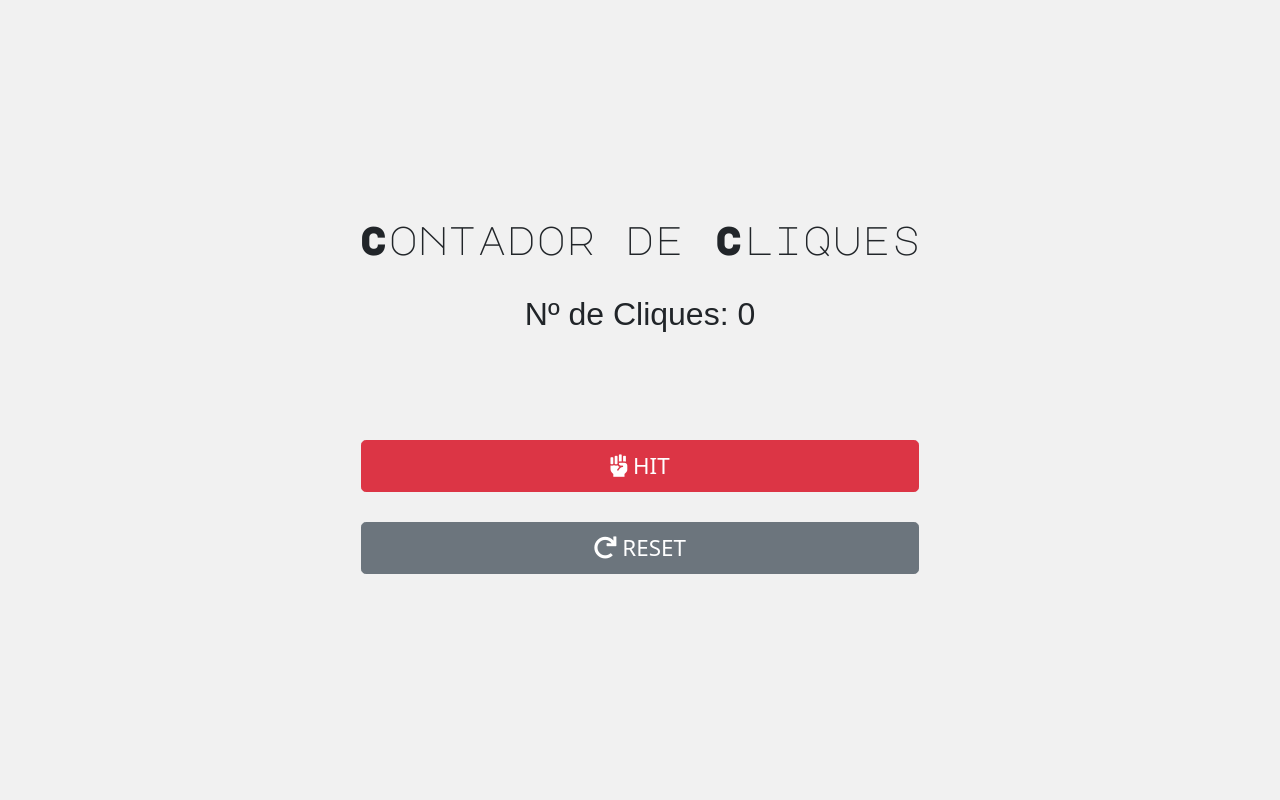
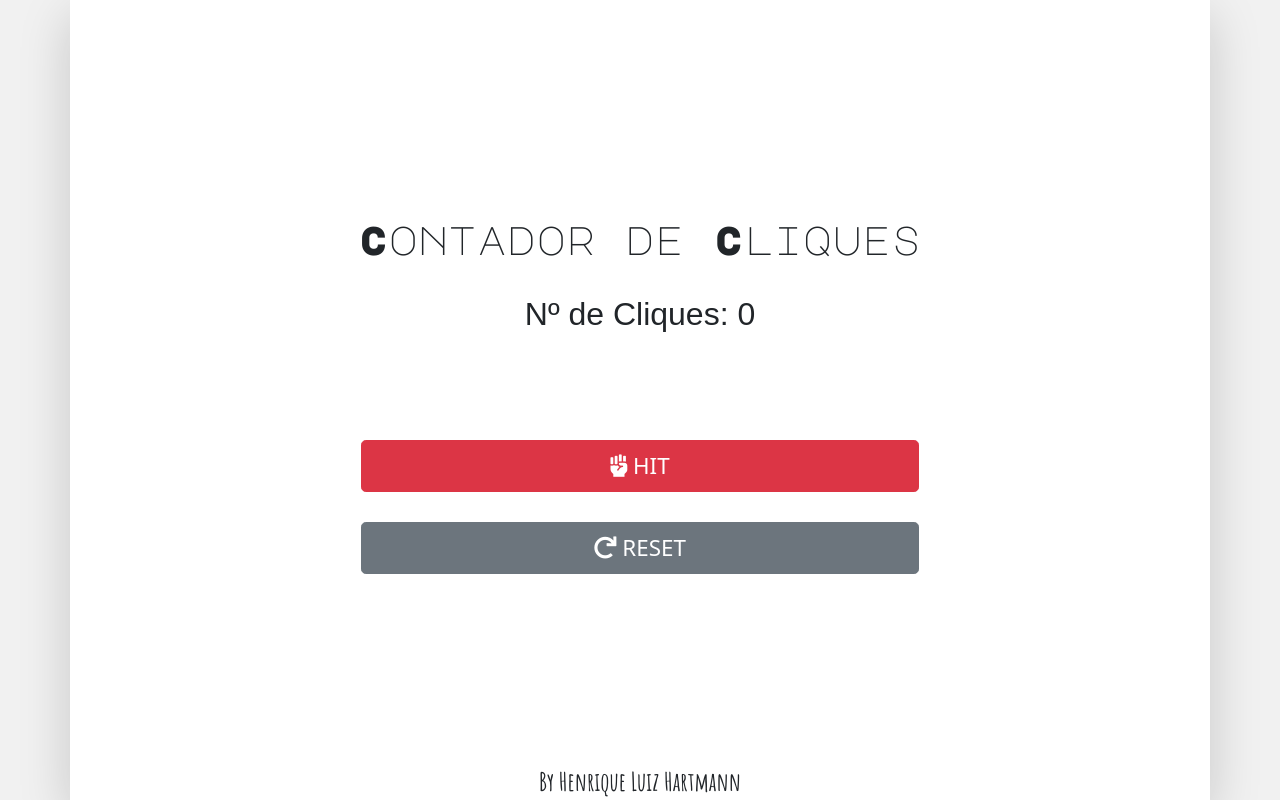
Before and after one commit to HenriqueHartmann/tigre-contador-de-cliques, a PHP site: page / in a window 1280 px wide. Run offline with PHP 8.4, Linux system fonts and the light colour scheme; some libraries are stand-ins or nearby versions; some web fonts are replaced.

Commit message:
add footer

```diff
--- a/assets/css/main.css
+++ b/assets/css/main.css
@@ -8,6 +8,7 @@ body {
     background-color: #f1f1f1 !important;
 }
 .container {
+    background-color: white;
     min-height: 100vh;
     display: table;
 }
@@ -33,3 +34,11 @@ button {
     font-size: 1.4rem !important;
     color: white;
 }
+.app-footer {
+    width: 100%;
+    position: absolute;
+    bottom: 0px;
+    font-family: 'Amatic SC', cursive;
+    font-weight: 700;
+    font-size: 1.6rem;
+}
--- a/index.html
+++ b/index.html
@@ -17,13 +17,16 @@
     <title>Contador de Cliques</title>
 </head>
 <body>
-    <div class="container app-container">
+    <div class="container shadow-lg">
         <div class="app-content">
             <h1>Contador de Cliques</h1>
             <h2>Nº de Cliques: <span id="clickCounter"></span></h2>
             <div class="d-grid gap-2 col-6 mx-auto">
                 <button type="button" class="btn btn-lg btn-danger" onclick="addClick()"><i class="fas fa-fist-raised"></i> HIT</button>
                 <button type="button" class="btn btn-lg btn-secondary" onclick="resetCounter()"><i class="fas fa-redo"></i> RESET</button>
+            </div>
+            <div class="app-footer">
+                By Henrique Luiz Hartmann
             </div>
         </div>
     </div>
```
